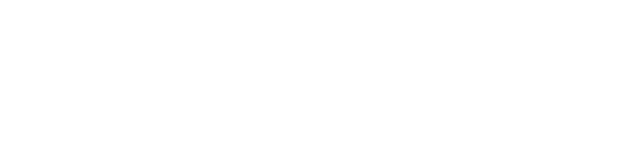
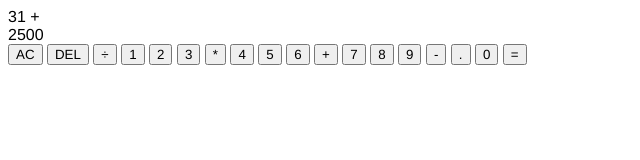
Before and after one commit to gsrockwell910/calculator, a plain HTML site: page index.html in a window 1280 px wide. Shown: the whole page, without its empty margins (0-640 px from the left). Drawn offline with Linux system fonts and the light colour scheme.

Commit message:
Add output section and all buttons for calculator

```diff
--- a/index.html
+++ b/index.html
@@ -7,6 +7,36 @@
         <script src="script.js" defer></script>
     </head>
     <body>
+        <!-- Start calculator structure -->
+        <div class="calculator-container">
+            <!-- Start output section -->
+            <div class="output-section">
+                <div class="previous-operation">31 +</div>
+                <div class="current-operation">2500</div>
+            </div>
+            <!-- End output section -->
 
+            <!-- Start button section -->
+            <button class="doubled">AC</button>
+            <button>DEL</button>
+            <button>÷</button>
+            <button>1</button>
+            <button>2</button>
+            <button>3</button>
+            <button>*</button>
+            <button>4</button>
+            <button>5</button>
+            <button>6</button>
+            <button>+</button>
+            <button>7</button>
+            <button>8</button>
+            <button>9</button>
+            <button>-</button>
+            <button>.</button>
+            <button>0</button>
+            <button class="doubled">=</button>
+            <!-- End button section -->
+        </div>
+        <!-- End calculator structure -->
     </body>
 </html>
```
